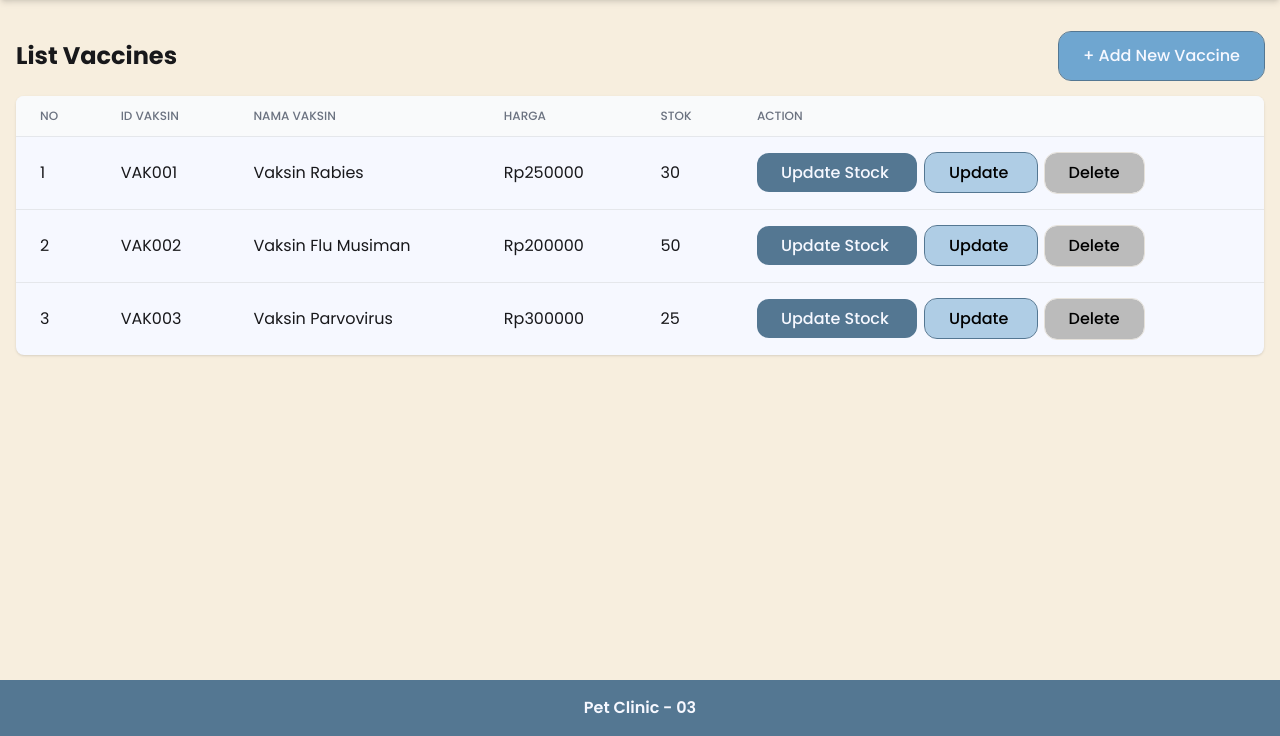
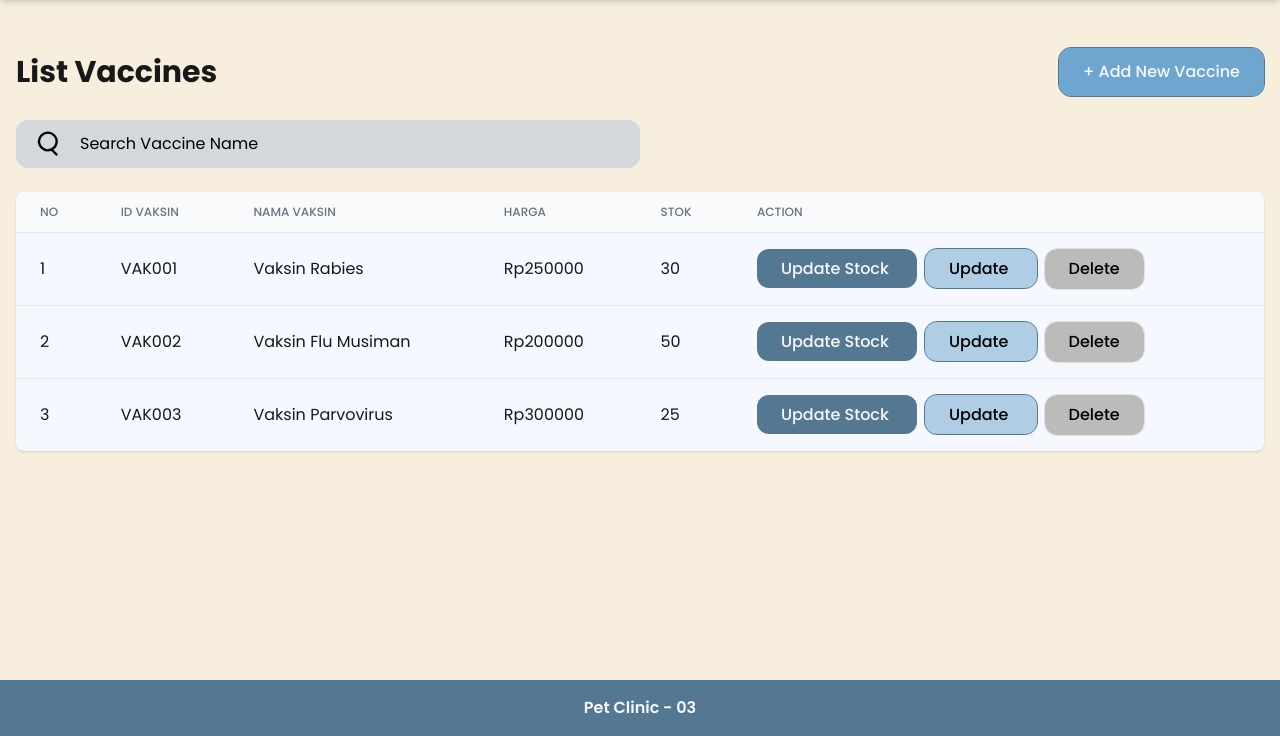
Before and after one commit to 04Delya/TK3-Deploy, a Django app: page /vaccines/ in a window 1280 px wide. Shown: the part 64-800 px from the top of the page. Run offline with Django 5.2, Linux system fonts and the light colour scheme; parts of the project's set-up code (start-up, migrations or seed data) failed here and were passed over; some libraries are stand-ins or nearby versions.

Commit message:
add search bar on vaccines

```diff
--- a/pet_clinic/vaccines/templates/vaccines_list.html
+++ b/pet_clinic/vaccines/templates/vaccines_list.html
@@ -1,16 +1,36 @@
-{% extends 'base.html' %}
+{% extends "base.html" %}
 {% block title %}Manajemen Data & Stok Vaksin{% endblock %}
 
 {% block content %}
-<div class="container mx-auto px-4 py-8">
-  <div class="flex justify-between items-center mb-4">
-    <h1 class="text-2xl font-bold">List Vaccines</h1>
+<div class="container mx-auto px-4 py-12">
+  <div class="flex justify-between items-center mb-6">
+    <h1 class="text-3xl font-bold">List Vaccines</h1>
     <a href="/vaccines/create/"
-      class="px-6 py-3 bg-primary text-white font-medium rounded-xl outline outline-1 outline-blue1 hover:opacity-90 transition">
-      + Add New Vaccine
+       class="px-6 py-3 bg-primary text-white font-medium rounded-xl
+              outline outline-1 outline-blue1 hover:opacity-90 transition">
+       + Add New Vaccine
     </a>
   </div>
 
+  <!-- search -->
+  <form method="get" class="relative mb-6 w-full md:w-1/2">
+    <svg class="absolute left-4 top-1/2 -translate-y-1/2 w-7 h-7 text-black"
+         fill="none" stroke="currentColor" stroke-width="2" viewBox="0 0 24 24">
+      <path stroke-linecap="round" stroke-linejoin="round"
+            d="M21 21l-4.35-4.35m0 0A7.5 7.5 0 1 0 6.75 6.75a7.5 7.5 0 0 0 9.9 9.9z"/>
+    </svg>
+
+    <input
+      type="text"
+      name="q"
+      value="{{ request.GET.q|default_if_none:'' }}"
+      placeholder="Search Vaccine Name"
+      class="w-full bg-gray-300/90 text-black placeholder-black
+             pl-16 pr-4 py-3 rounded-xl focus:outline-none focus:ring-2 focus:ring-blue1"
+    />
+  </form>
+
+  <!-- table -->
   <div class="overflow-x-auto bg-white shadow rounded-lg">
     <table class="min-w-full divide-y divide-gray-200">
       <thead class="bg-gray-50">
@@ -32,45 +52,54 @@
           <td class="px-6 py-4">Rp{{ v.price }}</td>
           <td class="px-6 py-4">{{ v.stock }}</td>
           <td class="px-6 py-4 space-x-2">
-            <!-- Update Stock (Blue 1) -->
-              <a href="/vaccines/update-stock/"
-              class="px-6 py-2 bg-blue1 text-white font-medium rounded-xl hover:opacity-90 transition">
-              Update Stock
+            <!-- Update Stock -->
+            <a href="/vaccines/update-stock/"
+               class="px-6 py-2 bg-blue1 text-white font-medium rounded-xl hover:opacity-90 transition">
+               Update Stock
             </a>
 
+            <!-- Update -->
             <a href="/vaccines/update/"
-              class="px-6 py-2 bg-secondary text-black font-medium rounded-xl outline outline-1 outline-blue1 hover:opacity-90 transition">
-              Update
+               class="px-6 py-2 bg-secondary text-black font-medium rounded-xl
+                      outline outline-1 outline-blue1 hover:opacity-90 transition">
+               Update
             </a>
 
+            <!-- Delete -->
             <button onclick="document.getElementById('modal-delete-{{ v.id }}').classList.remove('hidden')"
-              class="px-6 py-2 bg-gray4 text-black font-medium rounded-xl outline outline-1 outline-gray2 hover:opacity-90 transition">
+                    class="px-6 py-2 bg-gray4 text-black font-medium rounded-xl
+                           outline outline-1 outline-gray2 hover:opacity-90 transition">
               Delete
             </button>
 
-            <!-- Modal Delete -->
-            <div id="modal-delete-{{ v.id }}" class="fixed inset-0 z-50 flex items-center justify-center bg-black bg-opacity-40 hidden">
+            <!-- modal -->
+            <div id="modal-delete-{{ v.id }}"
+                 class="fixed inset-0 z-50 flex items-center justify-center
+                        bg-black bg-opacity-40 hidden">
               <div class="bg-white rounded-xl p-8 max-w-md w-full shadow-lg">
                 <h2 class="text-2xl font-bold text-red-600 mb-4">Delete Vaccine</h2>
-                <p class="text-lg text-black mb-6">
-                  Apakah kamu yakin ingin menghapus vaksin <span class="font-semibold text-red-600">{{ v.name }}</span> ({{ v.id }})?
+                <p class="text-lg mb-6">
+                  Apakah kamu yakin ingin menghapus vaksin
+                  <span class="font-semibold text-red-600">{{ v.name }}</span> ({{ v.id }})?
                 </p>
-
                 <form method="get" action="/vaccines/" class="flex justify-end gap-4">
                   <button type="button"
                           onclick="document.getElementById('modal-delete-{{ v.id }}').classList.add('hidden')"
-                          class="px-6 py-2 rounded-xl bg-blue4 text-black font-medium outline outline-1 outline-primary hover:opacity-90">
+                          class="px-6 py-2 rounded-xl bg-blue4 text-black font-medium
+                                 outline outline-1 outline-primary hover:opacity-90">
                     Cancel
                   </button>
                   <button type="submit"
                           class="px-6 py-2 rounded-xl bg-red-500 text-white font-medium hover:bg-red-600">
-                    Confirm Deletion
+                    Confirm
                   </button>
                 </form>
               </div>
             </div>
           </td>
         </tr>
+        {% empty %}
+        <tr><td colspan="6" class="px-6 py-6 text-center italic">No data</td></tr>
         {% endfor %}
       </tbody>
     </table>
--- a/pet_clinic/vaccines/views.py
+++ b/pet_clinic/vaccines/views.py
@@ -8,7 +8,12 @@ VACCINES = [
 ]
 
 def vaccine_list(request):
-    return render(request, 'vaccines_list.html', {'vaccines': VACCINES})
+    q = request.GET.get("q", "").lower()
+    if q:
+        data = [v for v in VACCINES if q in v["name"].lower()]
+    else:
+        data = VACCINES
+    return render(request, "vaccines_list.html", {"vaccines": data})
 
 
 def vaccine_create(request):
```
